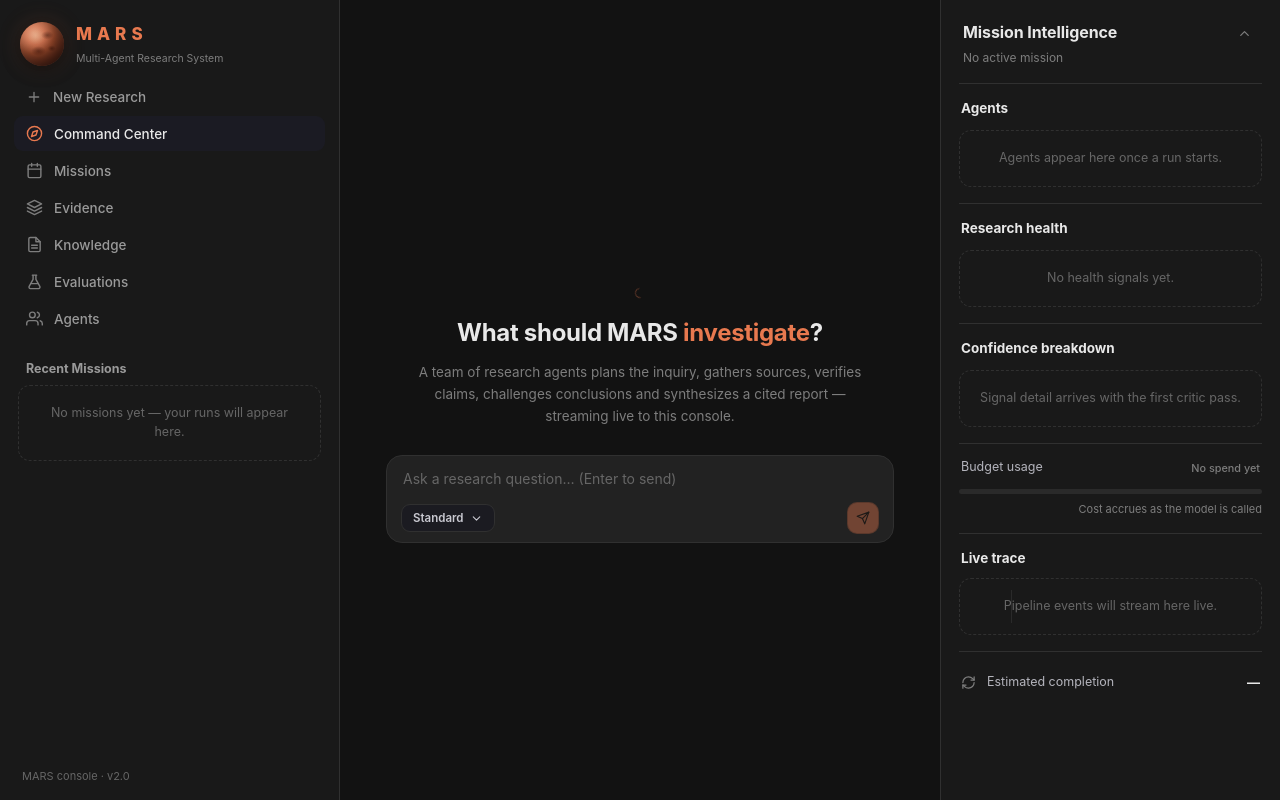
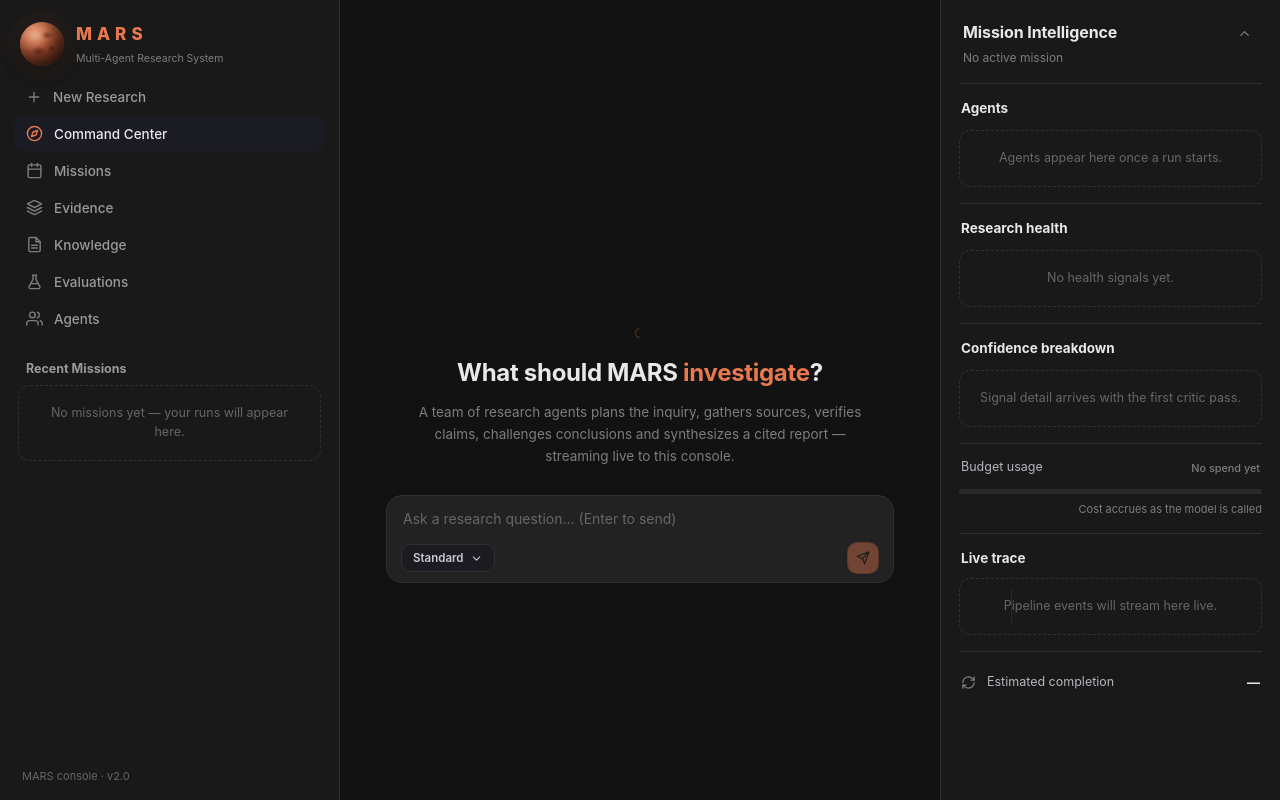
Before and after one commit to AdnanZamanNiloy/mars-ai, a React (Vite) app in the folder frontend/: page / in a window 1280 px wide. Built offline with nearby package versions, Linux system fonts and the light colour scheme.

Commit message:
Triple thread top gap

```diff
--- a/frontend/src/layout.css
+++ b/frontend/src/layout.css
@@ -130,7 +130,7 @@
 }
 
 
-.thread { flex: 1; overflow-y: auto; padding: 40px 26px 12px; }
+.thread { flex: 1; overflow-y: auto; padding: 120px 26px 12px; }
 .thread-inner { max-width: 1100px; margin: 0 auto; }
 .thread-center { display: flex; align-items: center; justify-content: center; }
 .thread-center .thread-inner { width: 100%; }
```
